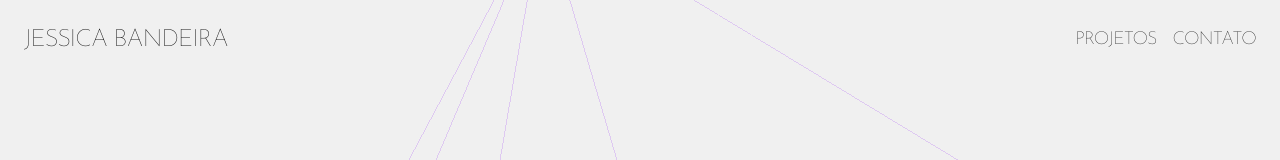
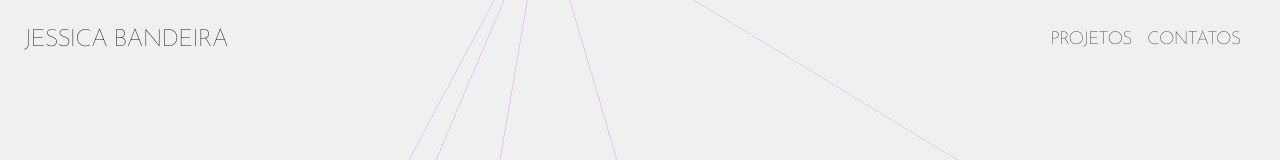
Before and after one commit to jessicasantosb/portfolio, a Next.js app: page / in a window 1280 px wide. Shown: the top 160 px of the page. Built offline with nearby package versions, Linux system fonts and the light colour scheme.

Commit message:
feat: create link component

```diff
--- a/src/components/header.tsx
+++ b/src/components/header.tsx
@@ -1,4 +1,5 @@
 import Link from "next/link";
+import { LinkItem } from "./link";
 
 export function Header() {
   return (
@@ -7,18 +8,8 @@ export function Header() {
         Jessica Bandeira
       </Link>
       <div>
-        <Link
-          href={"/projects"}
-          className="mr-4 pt-1 text-sm sm:text-md md:text-lg relative hover:text-[#A888B5] cursor-pointer transition-all ease-in-out before:transition-[width] before:ease-in-out before:duration-700 before:absolute before:bg-[#A888B5] before:origin-center before:h-[1px] before:w-0 hover:before:w-[50%] before:bottom-0 before:left-[50%] after:transition-[width] after:ease-in-out after:duration-700 after:absolute after:bg-[#A888B5] after:origin-center after:h-[1px] after:w-0 hover:after:w-[50%] after:bottom-0 after:right-[50%] select-none"
-        >
-          Projetos
-        </Link>
-        <Link
-          href={"/contact"}
-          className="pt-1 text-sm sm:text-md md:text-lg relative hover:text-[#A888B5] cursor-pointer transition-all ease-in-out before:transition-[width] before:ease-in-out before:duration-700 before:absolute before:bg-[#A888B5] before:origin-center before:h-[1px] before:w-0 hover:before:w-[50%] before:bottom-0 before:left-[50%] after:transition-[width] after:ease-in-out after:duration-700 after:absolute after:bg-[#A888B5] after:origin-center after:h-[1px] after:w-0 hover:after:w-[50%] after:bottom-0 after:right-[50%] select-none"
-        >
-          Contato
-        </Link>
+        <LinkItem link="/projects" text="Projetos" />
+        <LinkItem link="/contact" text="Contatos" />
       </div>
     </header>
   );
--- /dev/null
+++ b/src/components/link.tsx
@@ -0,0 +1,23 @@
+"use client";
+
+import Link from "next/link";
+import { usePathname } from "next/navigation";
+
+interface LinkItemProps {
+  link: string;
+  text: string;
+}
+
+export function LinkItem({ link, text }: LinkItemProps) {
+  const pathName = usePathname();
+
+  return (
+    <Link
+      href={link}
+      className={`mr-4 pt-1 text-sm sm:text-md md:text-lg relative hover:text-[#A888B5] cursor-pointer transition-all ease-in-out before:transition-[width] before:ease-in-out before:duration-700 before:absolute before:bg-[#A888B5] before:origin-center before:h-[1px] before:w-0 hover:before:w-[50%] before:bottom-0 before:left-[50%] after:transition-[width] after:ease-in-out after:duration-700 after:absolute after:bg-[#A888B5] after:origin-center after:h-[1px] after:w-0 hover:after:w-[50%] after:bottom-0 after:right-[50%] select-none
+            ${pathName === link && " underline underline-offset-4"}`}
+    >
+      {text}
+    </Link>
+  );
+}
```
